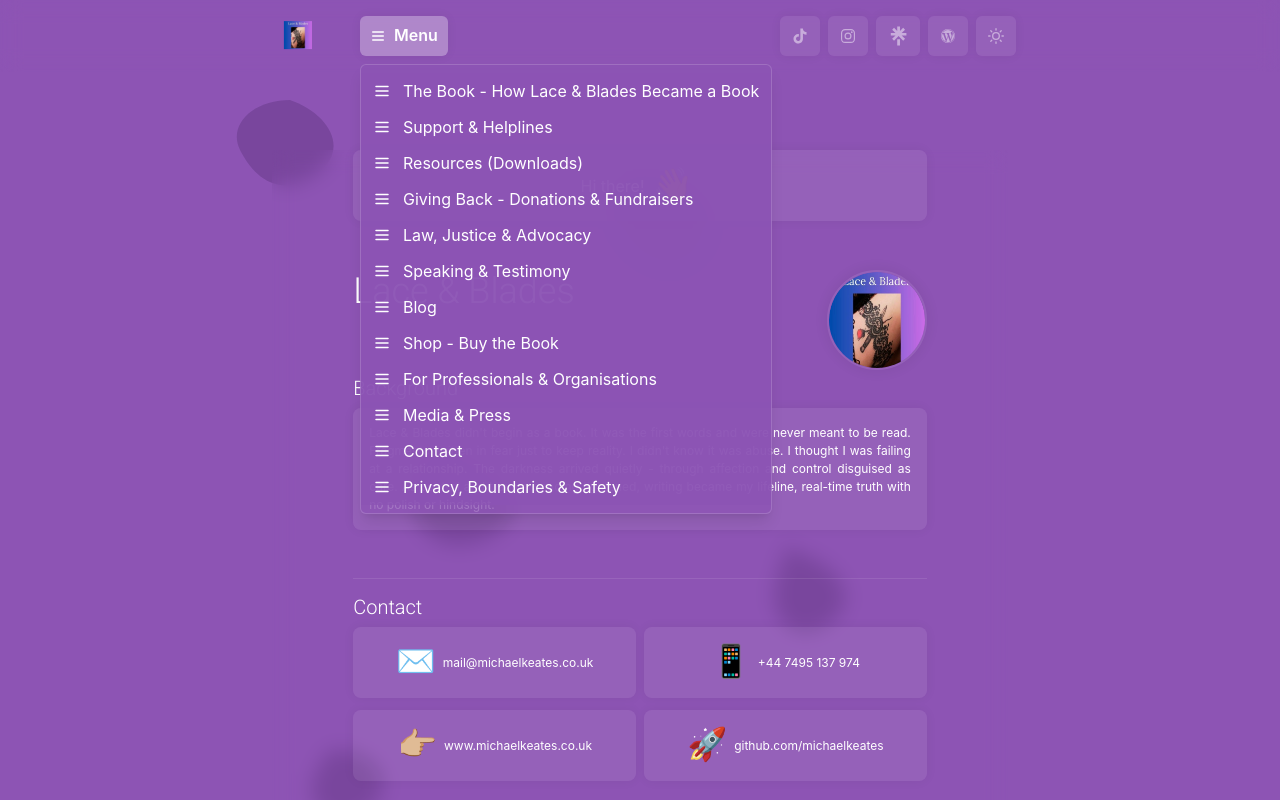
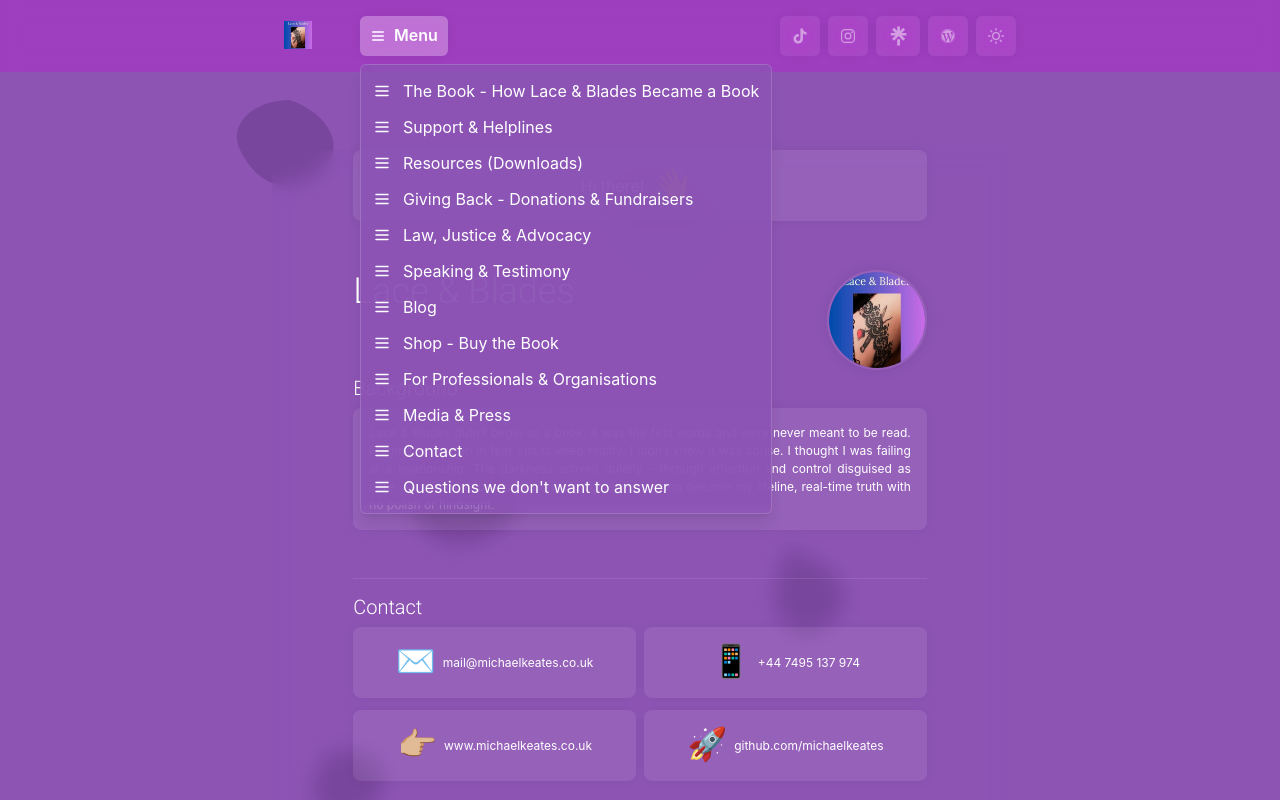
Before and after one commit to michaelkeates/lace-and-blades, a Next.js app: page /about in a window 1280 px wide. Both pictures are taken after a click on the button "Menu". Shown: the top 800 px of the page. Built offline with nearby package versions, Linux system fonts and the light colour scheme; no server answers.

Commit message:
update navbar

```diff
--- a/components/navbar.js
+++ b/components/navbar.js
@@ -64,7 +64,7 @@ const Navbar = props => {
       position="fixed"
       as="nav"
       w="100%"
-      //bg={useColorModeValue('#ffffff40', '#20202380')}
+      bg={useColorModeValue('#fb00ffc7', '#ad2bca80')}
       css={{
         backdropFilter: 'blur(10px)',
         transition: 'backdrop-filter 0.3s ease-out'
@@ -242,7 +242,7 @@ const Navbar = props => {
                 _hover={{ bg: menuHover }}
                 onClick={() => router.push('/posts')}
               >
-                Privacy, Boundaries & Safety
+                Questions we don't want to answer
               </MenuItem>
             </MenuList>
           </Menu>
```
Also changed, not shown: 1 other file (tests, documents, lock files or other folders).
